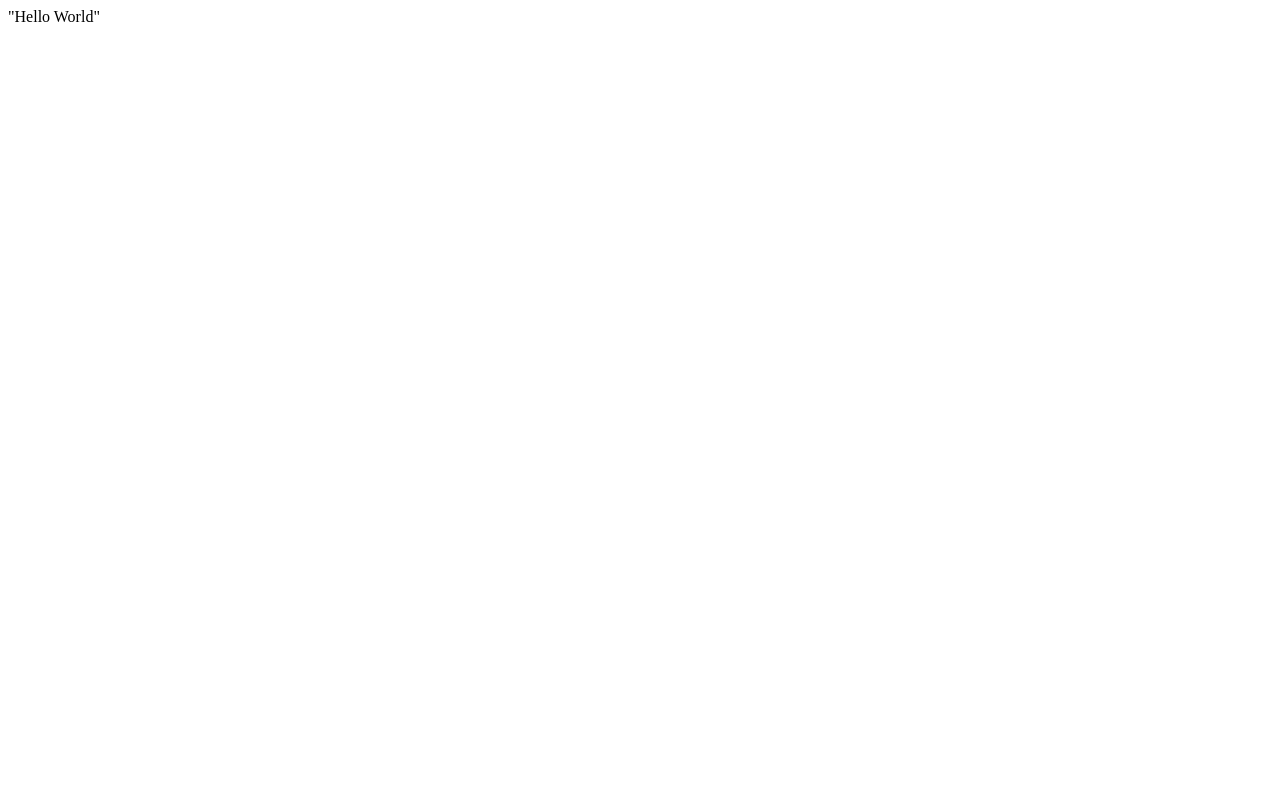
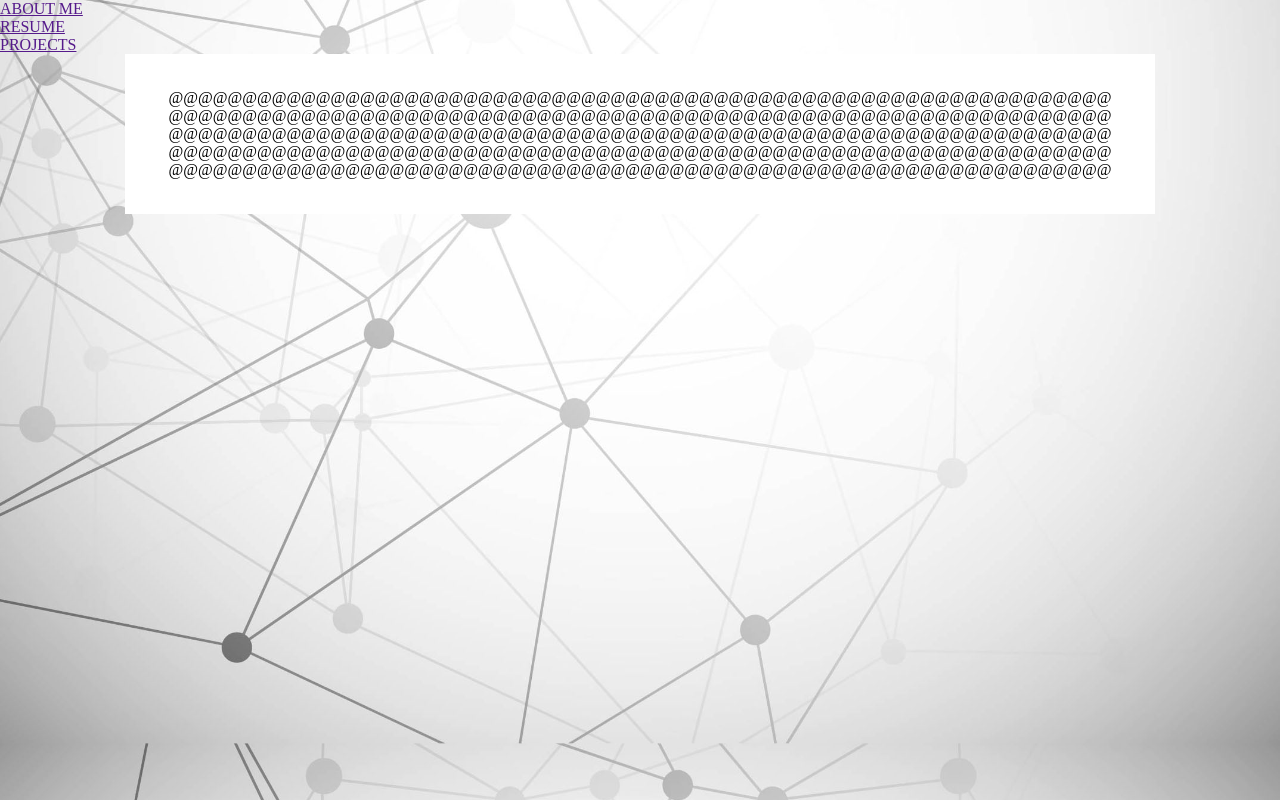
Before and after one commit to Stantl3r/Stantl3r.github.io, a plain HTML site: page index.html in a window 1280 px wide. Drawn offline with Linux system fonts and the light colour scheme.

Commit message:
Added elements to webpage

```diff
--- a/index.html
+++ b/index.html
@@ -1 +1,26 @@
-"Hello World"
+<!DOCTYPE html>
+	<html>
+		<head>
+			<title>Stanley Tran</title>
+			<link href="style.css" rel="stylesheet" type="text/css">
+		</head>
+		<body>
+			<header>
+				<div class="row">
+					<ul class="main-nav">
+						<li><a href=""> ABOUT ME </a></li>
+						<li><a href=""> RESUME </a></li>
+						<li><a href=""> PROJECTS </a></li>
+					</ul>
+				</div>
+			</header>
+			<p id="text">
+				@@@@@@@@@@@@@@@@@@@@@@@@@@@@@@@@@@@@@@@@@@@@@@@@@@@@@@@@@@@@@@@@
+				@@@@@@@@@@@@@@@@@@@@@@@@@@@@@@@@@@@@@@@@@@@@@@@@@@@@@@@@@@@@@@@@
+				@@@@@@@@@@@@@@@@@@@@@@@@@@@@@@@@@@@@@@@@@@@@@@@@@@@@@@@@@@@@@@@@
+				@@@@@@@@@@@@@@@@@@@@@@@@@@@@@@@@@@@@@@@@@@@@@@@@@@@@@@@@@@@@@@@@
+				@@@@@@@@@@@@@@@@@@@@@@@@@@@@@@@@@@@@@@@@@@@@@@@@@@@@@@@@@@@@@@@@
+			</p>
+			<div id="overlay"></div>
+		</body>
+	</html>
--- /dev/null
+++ b/style.css
@@ -0,0 +1,26 @@
+*
+{
+	margin: 0;
+	padding: 0;
+}
+
+body
+{
+	background-image: url(background.jpg);
+	/*Credit for image: Designed by Harryarts / Freepik*/
+	height: 100%;
+	background-size: cover;
+	background-position: center;
+}
+
+#text
+{
+	background-color: white;
+	background-position: center;
+	text-align: center;
+	padding: 35px;
+	width: 75%;
+	height: 75%;
+	margin-left: auto;
+	margin-right: auto;
+}
```
Also changed, not shown: background.jpg (added).
